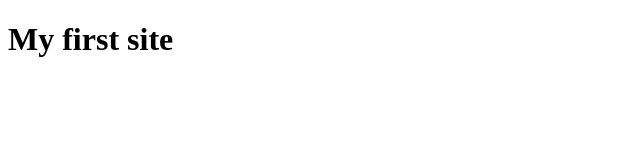
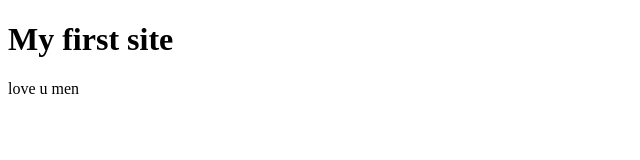
Before and after one commit to Ananthadeb1/My-first-website, a plain HTML site: page index.html in a window 1280 px wide. Shown: the full height of the page, 0-640 px from the left. Drawn offline with Linux system fonts and the light colour scheme.

Commit message:
2nd time

```diff
--- a/index.html
+++ b/index.html
@@ -8,5 +8,6 @@
 </head>
 <body>
     <h1>My first site</h1>
+    <p>love u men</p>
 </body>
 </html>
```
